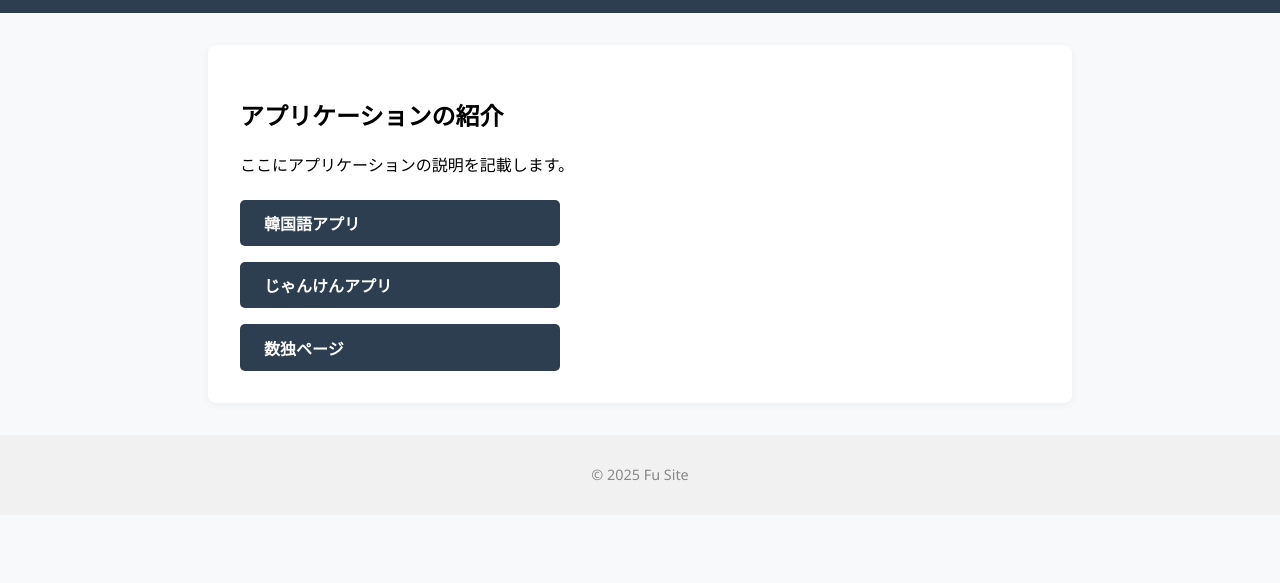
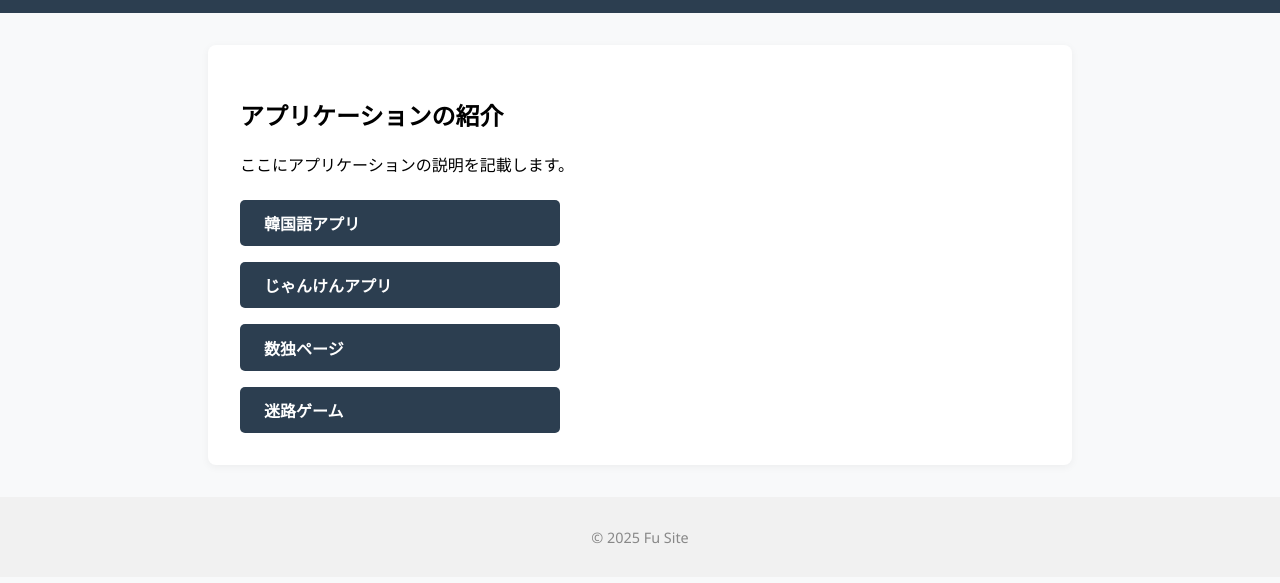
Before and after one commit to ore228/fu_site, a plain HTML site: page index.html in a window 1280 px wide. Shown: the part 129-712 px from the top of the page. Drawn offline with Linux system fonts and the light colour scheme.

Commit message:
250915_迷路アプリ

```diff
--- a/index.html
+++ b/index.html
@@ -24,6 +24,7 @@
             <a href="https://zero1-git-apl.onrender.com/" target="_blank" rel="noopener" class="button" style="display:inline-block;padding:0.7em 1.5em;background:#2c3e50;color:#fff;border-radius:5px;text-decoration:none;font-weight:bold;">韓国語アプリ</a>
             <a href="https://zero0-git-apl.onrender.com/" target="_blank" rel="noopener" class="button" style="display:inline-block;padding:0.7em 1.5em;background:#2c3e50;color:#fff;border-radius:5px;text-decoration:none;font-weight:bold;">じゃんけんアプリ</a>
             <a href="sudoku.html" class="button" style="display:inline-block;padding:0.7em 1.5em;background:#2c3e50;color:#fff;border-radius:5px;text-decoration:none;font-weight:bold;">数独ページ</a>
+            <a href="maze_game.html" class="button" style="display:inline-block;padding:0.7em 1.5em;background:#2c3e50;color:#fff;border-radius:5px;text-decoration:none;font-weight:bold;">迷路ゲーム</a>
         </div>
     </main>
     <footer>
```
